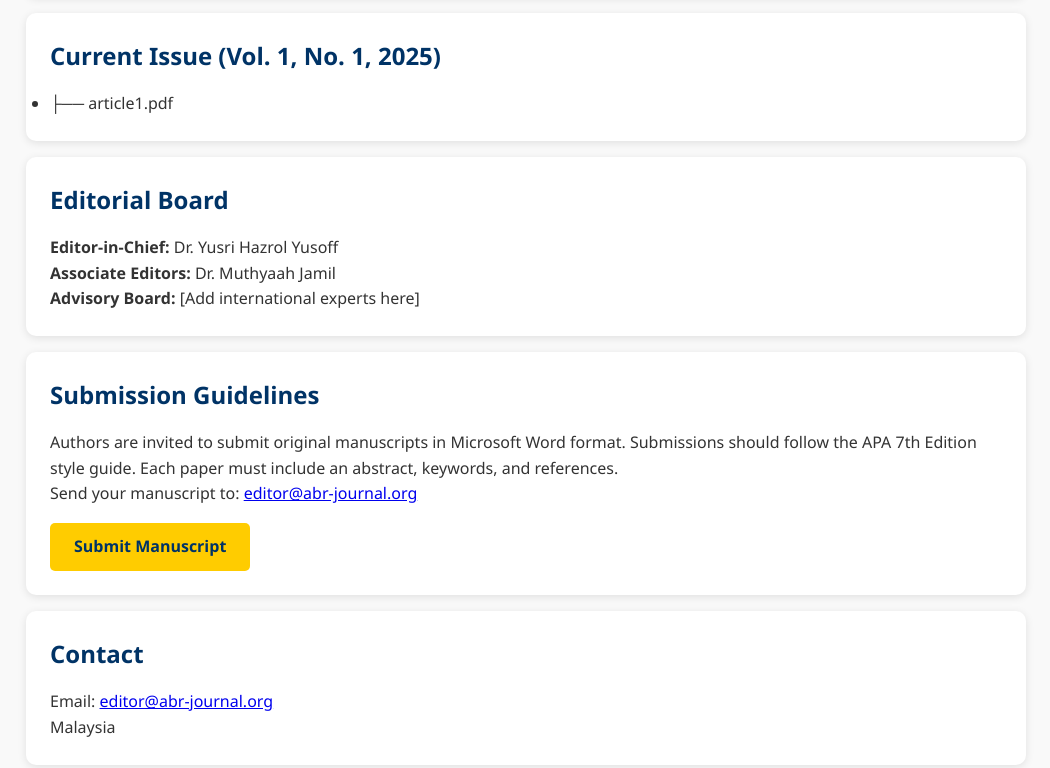
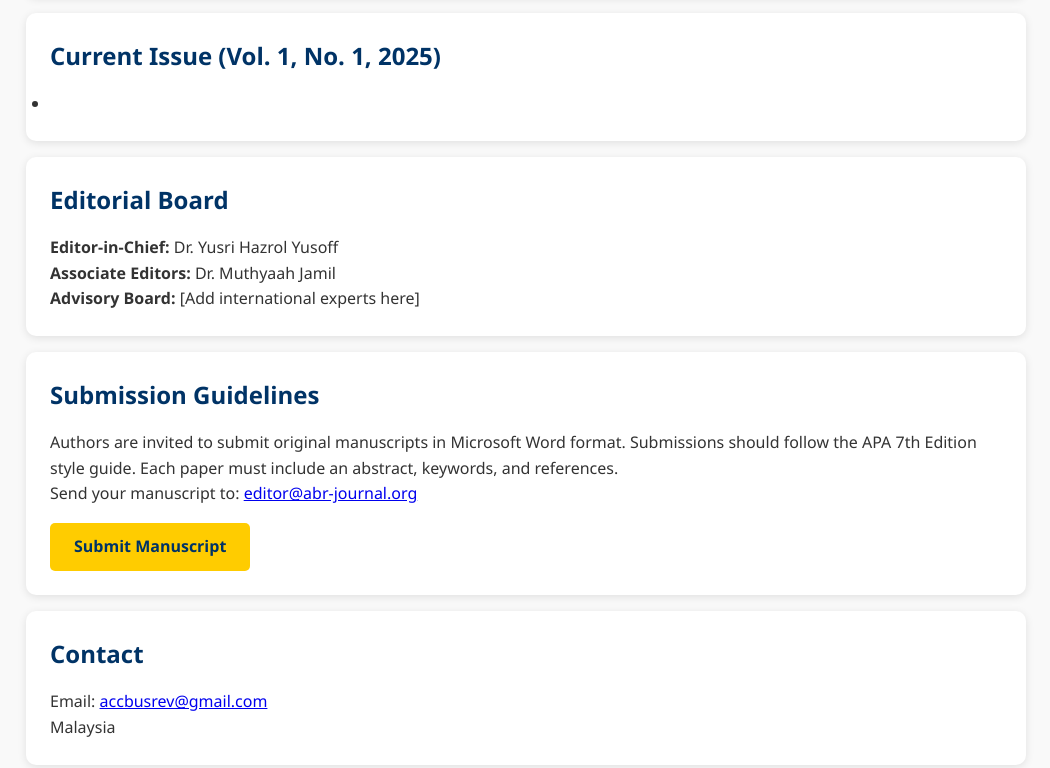
Before and after one commit to accbusrev-journal/accbusrev, a plain HTML site: page index.html in a window 1280 px wide. Shown: the part 648-1416 px from the top of the page, without its empty margins (114-1164 px from the left). Drawn offline with Linux system fonts and the light colour scheme.

Commit message:
Update index.html

```diff
--- a/index.html
+++ b/index.html
@@ -115,7 +115,7 @@
       <h2>Current Issue (Vol. 1, No. 1, 2025)</h2>
       <ul>
         <li>
-           ├── article1.pdf
+
         </li>
       </ul>
     </section>
@@ -146,7 +146,7 @@
     <!-- Contact -->
     <section id="contact" class="card">
       <h2>Contact</h2>
-      <p>Email: <a href="mailto:accbusrev@gmail.com">editor@abr-journal.org</a></p>
+      <p>Email: <a href="mailto:accbusrev@gmail.com">accbusrev@gmail.com</a></p>
       <p>Malaysia</p>
     </section>
   </div>
```
